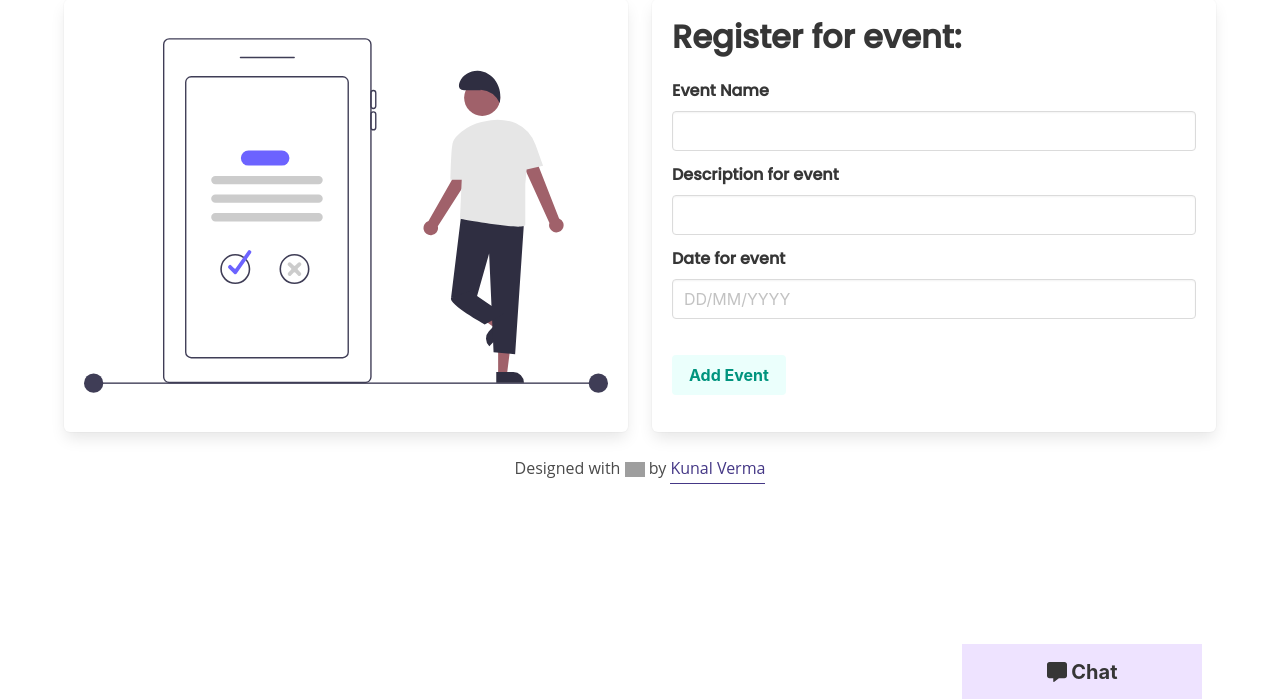
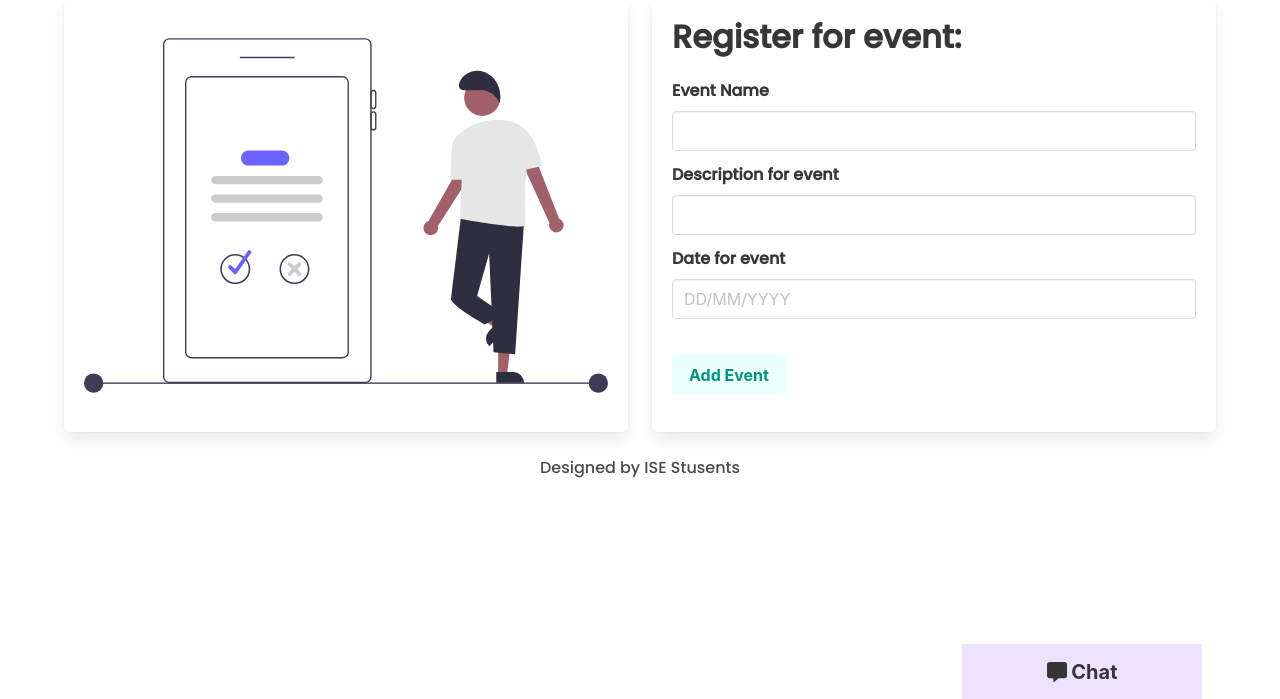
Before and after one commit to Archith123/campus-selection-webapp, a Django app: template TPO_app/templates/includes/upcoming_events.html in a window 1280 px wide. Shown: the part 77-776 px from the top of the page. Run offline with Django 3.2, Linux system fonts and the light colour scheme; the template is opened without the code that fills it, so the values that code supplies are empty; some libraries are stand-ins or nearby versions; grey boxes are pictures that could not be loaded.

Commit message:
Update index.html

```diff
--- a/TPO_app/templates/includes/index.html
+++ b/TPO_app/templates/includes/index.html
@@ -152,13 +152,7 @@
                     onclick="closeForm()"><strong>Close</strong></button>
             </form>
         </div>
-        <p class="footer-heart">
-            Designed with <g-emoji class="g-emoji" alias="heart"
-                fallback-src="https://github.githubassets.com/images/icons/emoji/unicode/2764.png">
-                <img class="emoji" alt="heart" height="20" width="20"
-                    src="https://github.githubassets.com/images/icons/emoji/unicode/2764.png"></g-emoji> by <a
-                href="/">Kunal Verma</a>
-        </p><br>
+        <p><center>Designed by ISE Stusents</center> </p><br>
     </div>
     <!-- JS FILES -->
     <script src="https://cdn.jsdelivr.net/npm/chart.js@2.8.0"></script>
```
